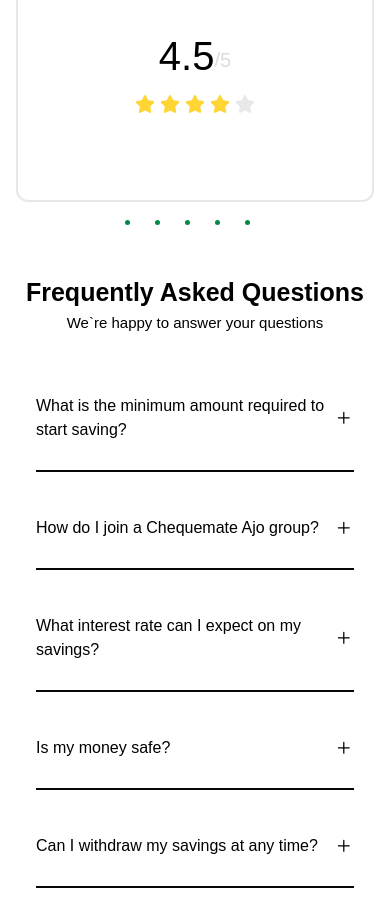
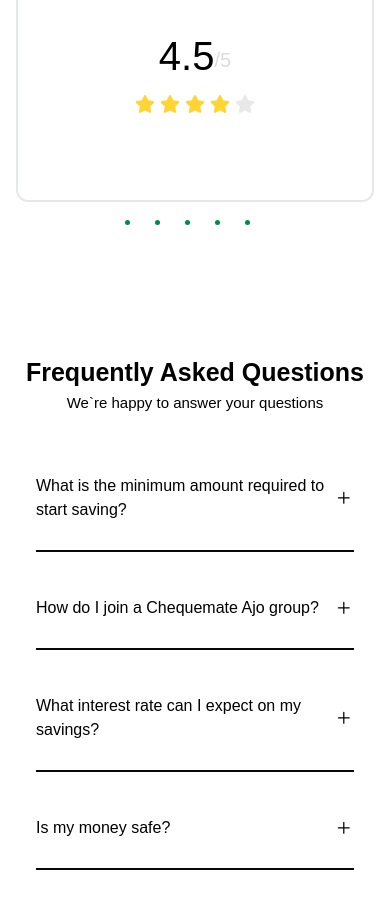
Before and after one commit to cyndylove1/chequie, a React (Vite) app: page / in a window 390 px wide. Shown: the part 6289-7200 px from the top of the page. Built offline with nearby package versions, Linux system fonts and the light colour scheme.

Commit message:
intial commit

```diff
--- a/src/pages/Faqs/index.jsx
+++ b/src/pages/Faqs/index.jsx
@@ -8,7 +8,7 @@ const Faqs = () => {
     return (
         <div>
             <div className="mb-[25rem]">
-                <div className="text-center lg:pt-[15rem] pt-[10rem] px-2 ">
+                <div className="text-center pt-[15rem] px-2 ">
                     <h2 className="fw-bolder md:text-[35px] text-[25px]">Frequently Asked Questions</h2>
                     <h5 className="md:text-[22px] text-[15px] fw-bold ">We`re happy to answer your questions</h5>
                 </div>
```
